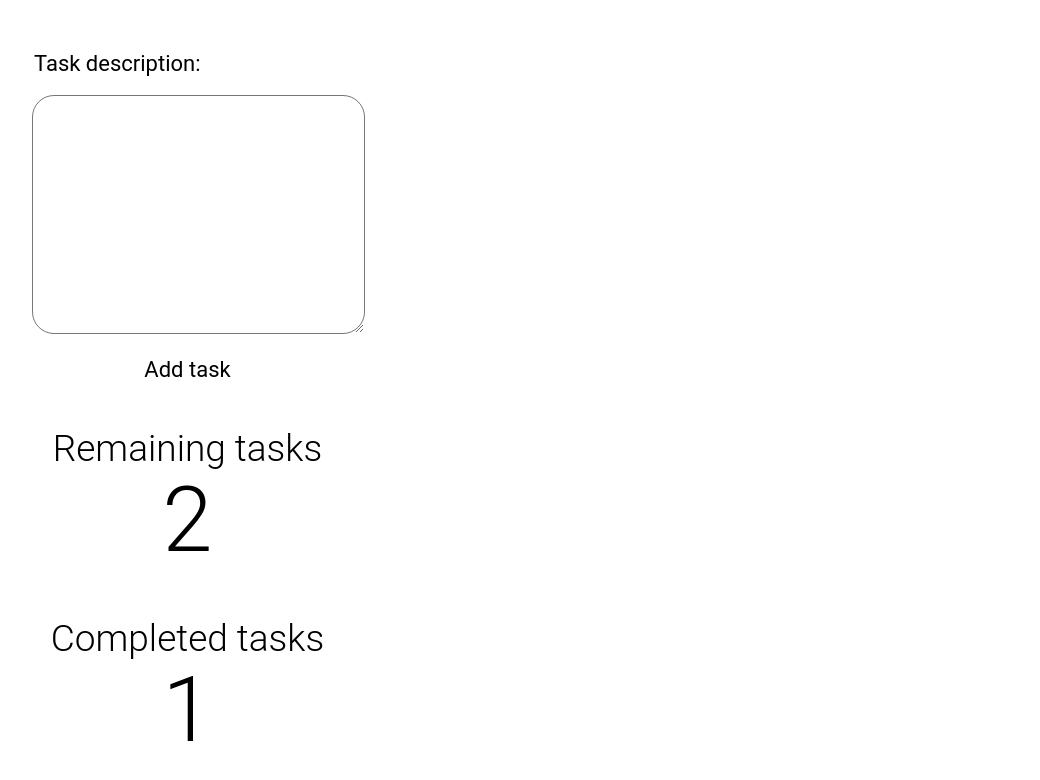
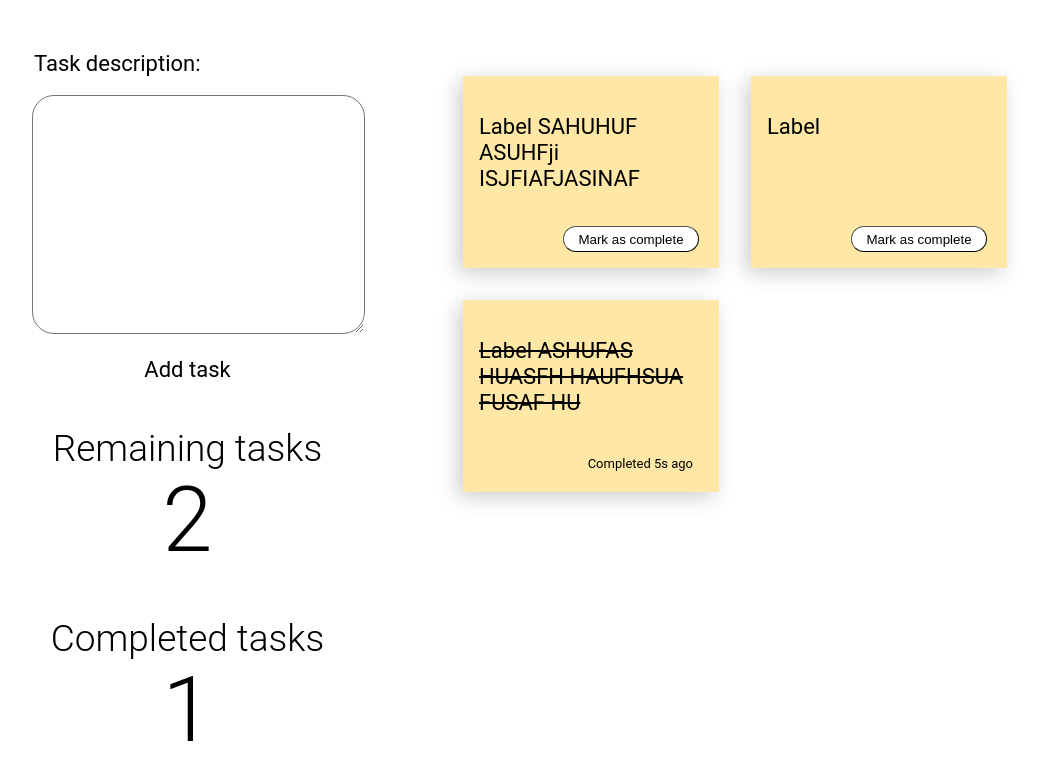
Before and after one commit to CaioFML/koombea-react-challenge, a React (Create React App) app: page / in a window 1280 px wide. Shown: the top 780 px of the page, without its empty margins (13-1053 px from the left). Built offline with nearby package versions, Linux system fonts and the light colour scheme.

Commit message:
Add tasks

```diff
--- a/src/App.js
+++ b/src/App.js
@@ -1,11 +1,13 @@
 import logo from './logo.svg';
 import './App.css';
 import Sidebar from './components/Sidebar';
+import Tasks from './components/Tasks';
 
 function App() {
   return (
     <div>
       <Sidebar />
+      <Tasks />
     </div>
   );
 }
--- /dev/null
+++ b/src/components/Tasks.css
@@ -0,0 +1,81 @@
+.container {
+  position: absolute;
+  display: flex;
+  flex-wrap: wrap;
+  justify-content: start;
+  left: 400px;
+  right: 0;
+  height: 100rm;
+  padding: 60px
+}
+
+.tasks {
+  position: relative;
+  display: block;
+  height: 10em;
+  width: 14em;
+  padding: 1em;
+  margin: 1em;
+
+  background: #FFE8A5;
+
+  box-shadow: -5px 5px 20px rgba(0, 0, 0, 0.2);
+}
+
+.tasks-text {
+  font-family: 'Roboto';
+  font-style: normal;
+  font-weight: 400;
+  font-size: 22px;
+  line-height: 26px;
+
+  color: #000000;
+}
+
+.tasks-text-completed {
+  font-family: 'Roboto';
+  font-style: normal;
+  font-weight: 400;
+  font-size: 22px;
+  line-height: 26px;
+  text-decoration-line: line-through;
+
+  color: #000000;
+}
+
+.tasks-button {
+  position: absolute;
+  left: 100px;
+  top: 150px;
+  width: 136px;
+  height: 26px;
+
+  background: #FFFFFF;
+  border-width: 0.5px;
+  border-radius: 13px;
+}
+
+.tasks-button:active {
+  transform: scale(0.98);
+  box-shadow: 3px 2px 18px 1px rgba(0, 0, 0, 0.24);
+}
+
+.tasks-button-completed {
+  position: absolute;
+  left: 100px;
+  top: 150px;
+  width: 136px;
+  height: 26px;
+
+  background: #FFE8A5;
+  border: none;
+
+  font-family: 'Roboto';
+  font-style: normal;
+  font-weight: 400;
+  font-size: 13px;
+  line-height: 15px;
+  text-align: right;
+
+  color: #000000;
+}
--- /dev/null
+++ b/src/components/Tasks.js
@@ -0,0 +1,24 @@
+import './Tasks.css'
+
+function Tasks() {
+  return(
+    <div className='container'>
+      <div className='tasks'>
+        <p className='tasks-text'>Label SAHUHUF ASUHFji ISJFIAFJASINAF</p>
+        <button className='tasks-button'>Mark as complete</button>
+      </div>
+
+      <div className='tasks'>
+        <p className='tasks-text'>Label</p>
+        <button className='tasks-button'>Mark as complete</button>
+      </div>
+
+      <div className='tasks'>
+        <p className='tasks-text-completed'>Label ASHUFAS HUASFH HAUFHSUA FUSAF HU</p>
+        <button className='tasks-button-completed'>Completed 5s ago</button>
+      </div>
+    </div>
+  )
+}
+
+export default Tasks
```
